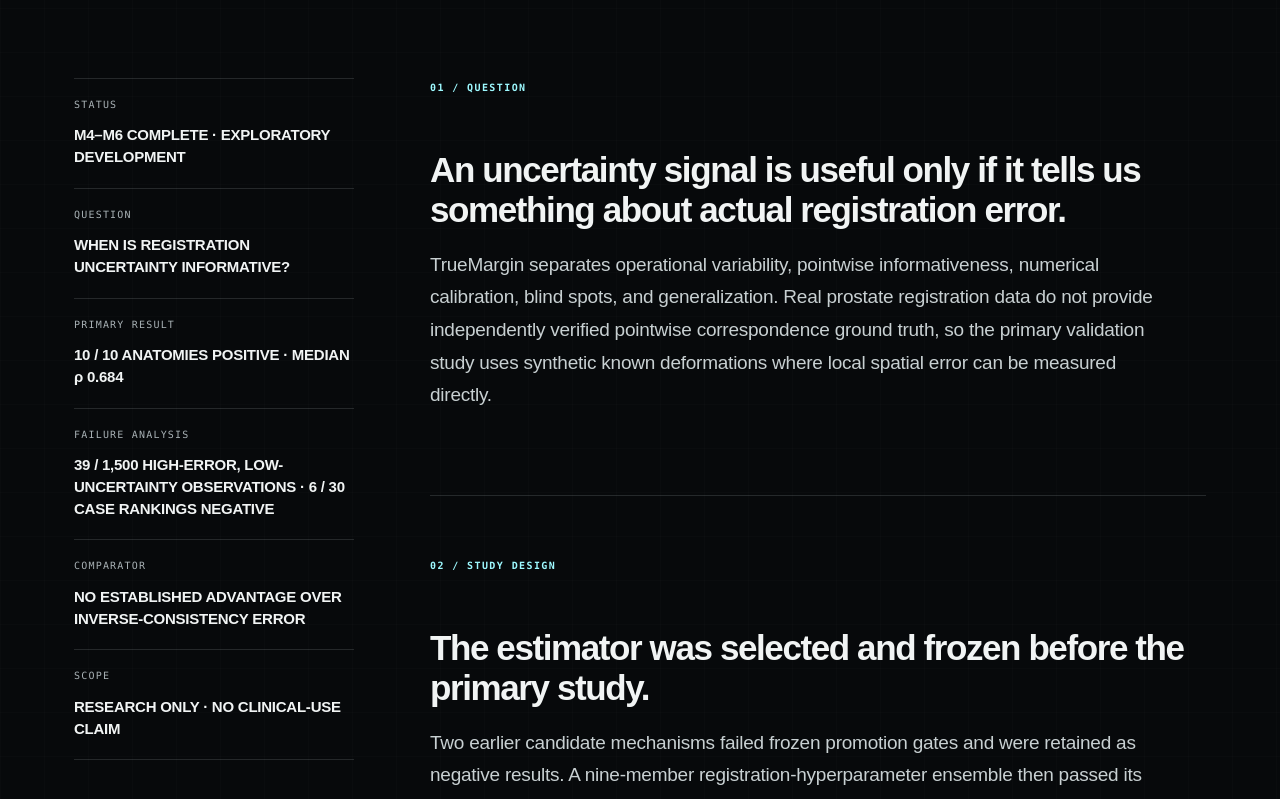
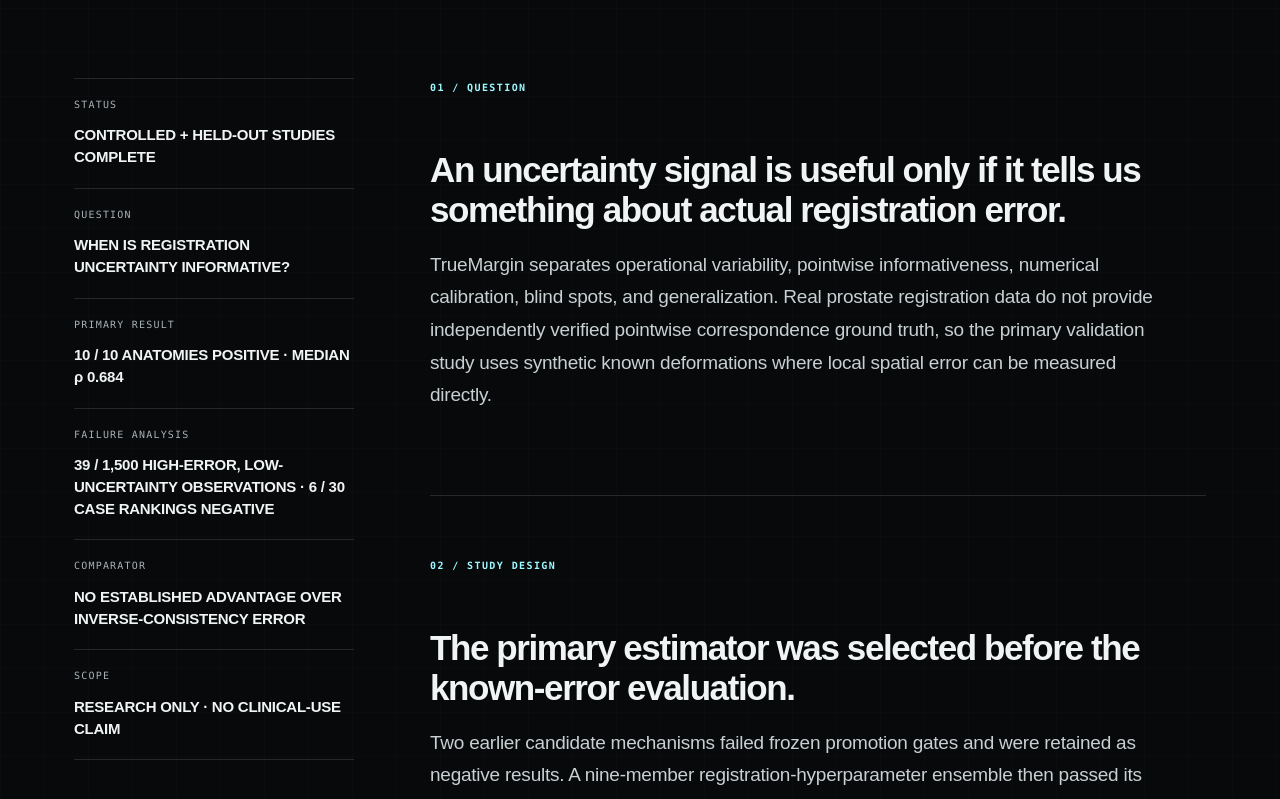
Before and after one commit to Kushrishi/kushrishi.com, a Next.js app: page /research/truemargin in a window 1280 px wide. Shown: the part 520-1319 px from the top of the page. Built offline with nearby package versions, Linux system fonts and the light colour scheme.

Commit message:
Reduce internal milestone language

```diff
--- a/app/research/truemargin/page.tsx
+++ b/app/research/truemargin/page.tsx
@@ -47,7 +47,7 @@
 
       <section className="research-body">
         <aside className="research-sidebar">
-          <div><span>STATUS</span><strong>M4–M6 COMPLETE · EXPLORATORY DEVELOPMENT</strong></div>
+          <div><span>STATUS</span><strong>CONTROLLED + HELD-OUT STUDIES COMPLETE</strong></div>
           <div><span>QUESTION</span><strong>WHEN IS REGISTRATION UNCERTAINTY INFORMATIVE?</strong></div>
           <div><span>PRIMARY RESULT</span><strong>10 / 10 ANATOMIES POSITIVE · MEDIAN ρ 0.684</strong></div>
           <div><span>FAILURE ANALYSIS</span><strong>39 / 1,500 HIGH-ERROR, LOW-UNCERTAINTY OBSERVATIONS · 6 / 30 CASE RANKINGS NEGATIVE</strong></div>
@@ -70,7 +70,7 @@
 
           <section className="research-block" id="design">
             <div className="research-block-index">02 / STUDY DESIGN</div>
-            <h2>The estimator was selected and frozen before the primary study.</h2>
+            <h2>The primary estimator was selected before the known-error evaluation.</h2>
             <p>
               Two earlier candidate mechanisms failed frozen promotion gates and were retained as
               negative results. A nine-member registration-hyperparameter ensemble then passed its
@@ -112,7 +112,7 @@
               superiority over ICE.
             </p>
             <p>
-              M5 reconstructed all 1,500 frozen ROI observations without rerunning registration.
+              The failure analysis reused the same 1,500 ROI observations without rerunning registration.
               Sigma produced 39 high-error, low-sigma blind spots across 11 of 30 cases, and 6 of 30
               case-level rank associations were negative. These failures are part of the result, not
               cases to be tuned away.
@@ -123,7 +123,7 @@
             <div className="research-block-index">05 / HELD-OUT CALIBRATION</div>
             <h2>High coverage did not establish useful numerical precision.</h2>
             <p>
-              M6 completed a frozen split of 30 calibration and 30 evaluation anatomies across
+              A separate study used 30 calibration and 30 evaluation anatomies across
               two acquisition sources. Thresholds were sealed before evaluation. At nominal 90%,
               equal-anatomy empirical coverage was 97.73% and 99.73%, with median anatomy radii
               of 3.93 mm and 4.36 mm. One anatomy had a 70.69 mm median radius.
```
